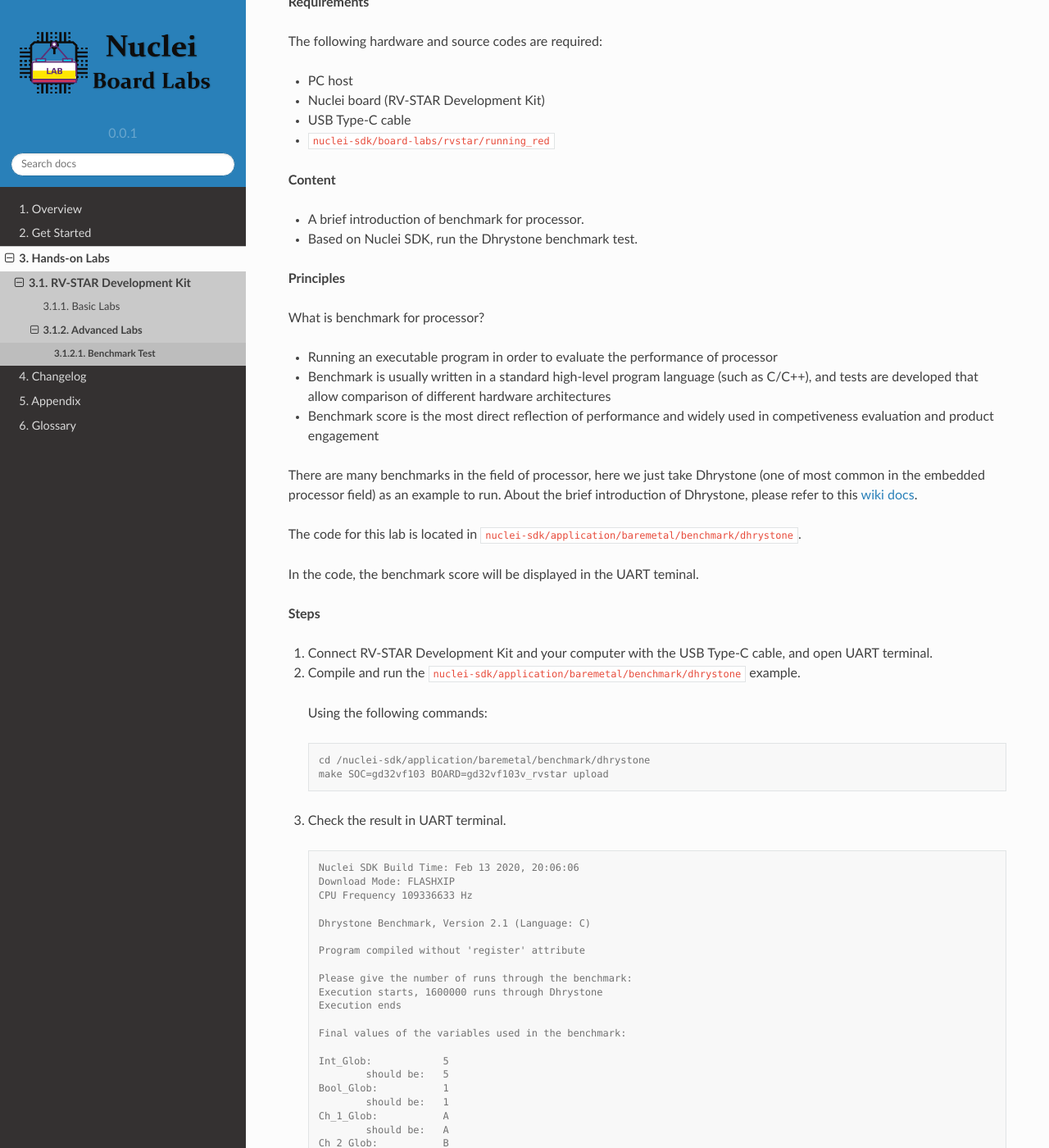
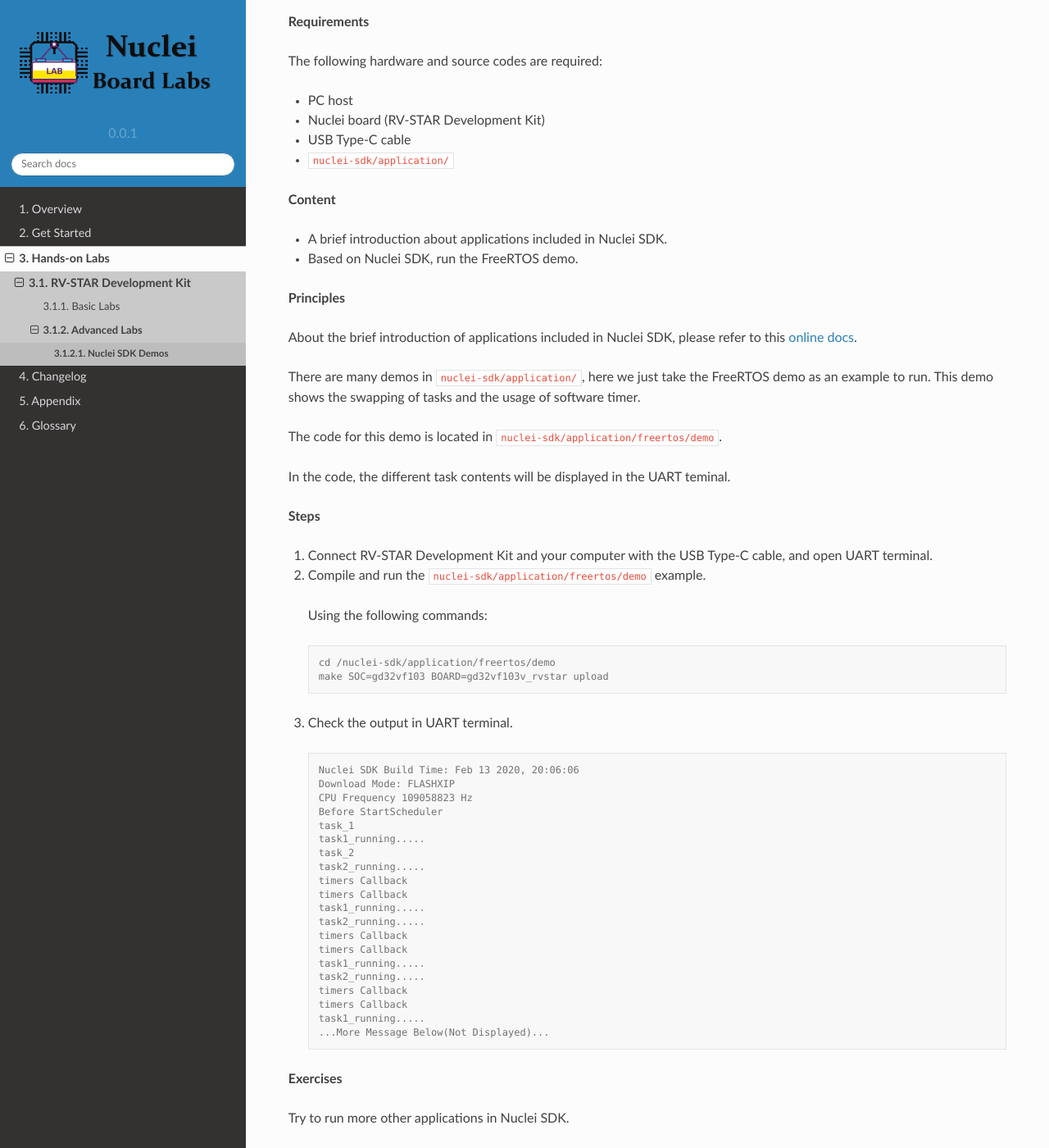
Before and after one commit to Nuclei-Software/nuclei-board-labs, a Sphinx documentation site: the page built from doc/source/labs/rvstar/level2/lab2_1.rst, in a window 1280 px wide and 1400 px high, scrolled down 289 px. Shown: the whole window at 82% size. Built offline with Sphinx 7.4.7 and the Read the Docs theme 2.0.0, drawn with Linux system fonts in a browser that asks for light colours; some of the changed text lies outside the part shown.

Commit message:
change lab2_1 from benchmark to Nuclei SDK demos, update overview

```diff
--- a/doc/source/labs/rvstar/level2/lab2_1.rst
+++ b/doc/source/labs/rvstar/level2/lab2_1.rst
@@ -1,12 +1,12 @@
 .. _lab2_1:
 
-Benchmark Test
-==============
+Nuclei SDK Demos
+================
 
 **Purpose**
 
-- To know what benchmark for processor is
-- To know how to run Dhrystone benchmark test
+- To know what the applications included in |nuclei_sdk| are
+- To know how to run the demo in |nuclei_sdk|
 
 **Requirements**
 
@@ -15,115 +15,62 @@ The following hardware and source codes are required:
 * PC host
 * Nuclei board (|rv_star|)
 * USB Type-C cable
-* ``nuclei-sdk/board-labs/rvstar/running_red``
+* ``nuclei-sdk/application/``
 
 **Content**
 
-- A brief introduction of benchmark for processor.
-- Based on |nuclei_sdk|, run the Dhrystone benchmark test.
+- A brief introduction about applications included in |nuclei_sdk|.
+- Based on |nuclei_sdk|, run the FreeRTOS demo.
 
 **Principles**
 
-What is benchmark for processor?
+About the brief introduction of applications included in |nuclei_sdk|, please refer to this `online docs <https://en.wikipedia.org/wiki/Dhrystone>`_.
 
-- Running an executable program in order to evaluate the performance of processor
-- Benchmark is usually written in a standard high-level program language (such as C/C++), and tests are developed that allow comparison of different hardware architectures
-- Benchmark score is the most direct reflection of performance and widely used in competiveness evaluation and product engagement
+There are many demos in ``nuclei-sdk/application/``, here we just take the FreeRTOS demo as an example to run. This demo shows the swapping of tasks and the usage of software timer.
 
-There are many benchmarks in the field of processor, here we just take Dhrystone (one of most common in the embedded processor field) as an example to run. About the brief introduction of Dhrystone, please refer to this `wiki docs <https://en.wikipedia.org/wiki/Dhrystone>`_.
+The code for this demo is located in ``nuclei-sdk/application/freertos/demo``.
 
-The code for this lab is located in ``nuclei-sdk/application/baremetal/benchmark/dhrystone``.
-
-In the code, the benchmark score will be displayed in the UART teminal.
-
+In the code, the different task contents will be displayed in the UART teminal.
 
 **Steps**
 
 1. Connect |rv_star| and your computer with the USB Type-C cable, and open UART terminal.
 
-2. Compile and run the ``nuclei-sdk/application/baremetal/benchmark/dhrystone`` example.
+2. Compile and run the ``nuclei-sdk/application/freertos/demo`` example.
 
   Using the following commands:
 
   .. code-block:: console
 
-     cd /nuclei-sdk/application/baremetal/benchmark/dhrystone
+     cd /nuclei-sdk/application/freertos/demo
      make SOC=gd32vf103 BOARD=gd32vf103v_rvstar upload
 
-3. Check the result in UART terminal.
+3. Check the output in UART terminal.
 
   .. code-block:: console
 
       Nuclei SDK Build Time: Feb 13 2020, 20:06:06
       Download Mode: FLASHXIP
-      CPU Frequency 109336633 Hz
+      CPU Frequency 109058823 Hz
+      Before StartScheduler
+      task_1
+      task1_running.....
+      task_2
+      task2_running.....
+      timers Callback
+      timers Callback
+      task1_running.....
+      task2_running.....
+      timers Callback
+      timers Callback
+      task1_running.....
+      task2_running.....
+      timers Callback
+      timers Callback
+      task1_running.....
+      ...More Message Below(Not Displayed)...
 
-      Dhrystone Benchmark, Version 2.1 (Language: C)
-
-      Program compiled without 'register' attribute
-
-      Please give the number of runs through the benchmark:
-      Execution starts, 1600000 runs through Dhrystone
-      Execution ends
-
-      Final values of the variables used in the benchmark:
-
-      Int_Glob:            5
-              should be:   5
-      Bool_Glob:           1
-              should be:   1
-      Ch_1_Glob:           A
-              should be:   A
-      Ch_2_Glob:           B
-              should be:   B
-      Arr_1_Glob[8]:       7
-              should be:   7
-      Arr_2_Glob[8][7]:    1600010
-              should be:   Number_Of_Runs + 10
-      Ptr_Glob->
-        Ptr_Comp:          536883352
-              should be:   (implementation-dependent)
-        Discr:             0
-              should be:   0
-        Enum_Comp:         2
-              should be:   2
-        Int_Comp:          17
-              should be:   17
-        Str_Comp:          DHRYSTONE PROGRAM, SOME STRING
-              should be:   DHRYSTONE PROGRAM, SOME STRING
-      Next_Ptr_Glob->
-        Ptr_Comp:          536883352
-              should be:   (implementation-dependent), same as above
-        Discr:             0
-              should be:   0
-        Enum_Comp:         1
-              should be:   1
-        Int_Comp:          18
-              should be:   18
-        Str_Comp:          DHRYSTONE PROGRAM, SOME STRING
-              should be:   DHRYSTONE PROGRAM, SOME STRING
-      Int_1_Loc:           5
-              should be:   5
-      Int_2_Loc:           13
-              should be:   13
-      Int_3_Loc:           7
-              should be:   7
-      Enum_Loc:            1
-              should be:   1
-      Str_1_Loc:           DHRYSTONE PROGRAM, 1'ST STRING
-              should be:   DHRYSTONE PROGRAM, 1'ST STRING
-      Str_2_Loc:           DHRYSTONE PROGRAM, 2'ND STRING
-              should be:   DHRYSTONE PROGRAM, 2'ND STRING
-
-       (*) User_Cycle for total run through Dhrystone with loops 1600000:
-      726400102
-             So the DMIPS/MHz can be caculated by:
-             1000000/(User_Cycle/Number_Of_Runs)/1757 = 1.253639 DMIPS/MHz
 
 **Exercises**
 
-Try to create you own application to run more other benchmarks in |nuclei_core|.
-
-.. note::
-
-  You can find more tests in ``nuclei-sdk/application``, have a try.
+Try to run more other applications in |nuclei_sdk|.
--- a/doc/source/overview/overview.rst
+++ b/doc/source/overview/overview.rst
@@ -56,7 +56,7 @@ For example, the usage of on-board peripherals, the basic features of |nuclei_co
 * Level 2: Advanced Labs
 
 The labs in this level cover the advanced topics of |nuclei_board|.
-For example, benchmark tests, basic applications (additional hardware needed), Real-Time Operating System (RTOS), and so on.
+For example, basic applications (additional hardware needed), Real-Time Operating System (RTOS), and so on.
 
 
 Supported Hardware Platform
```
